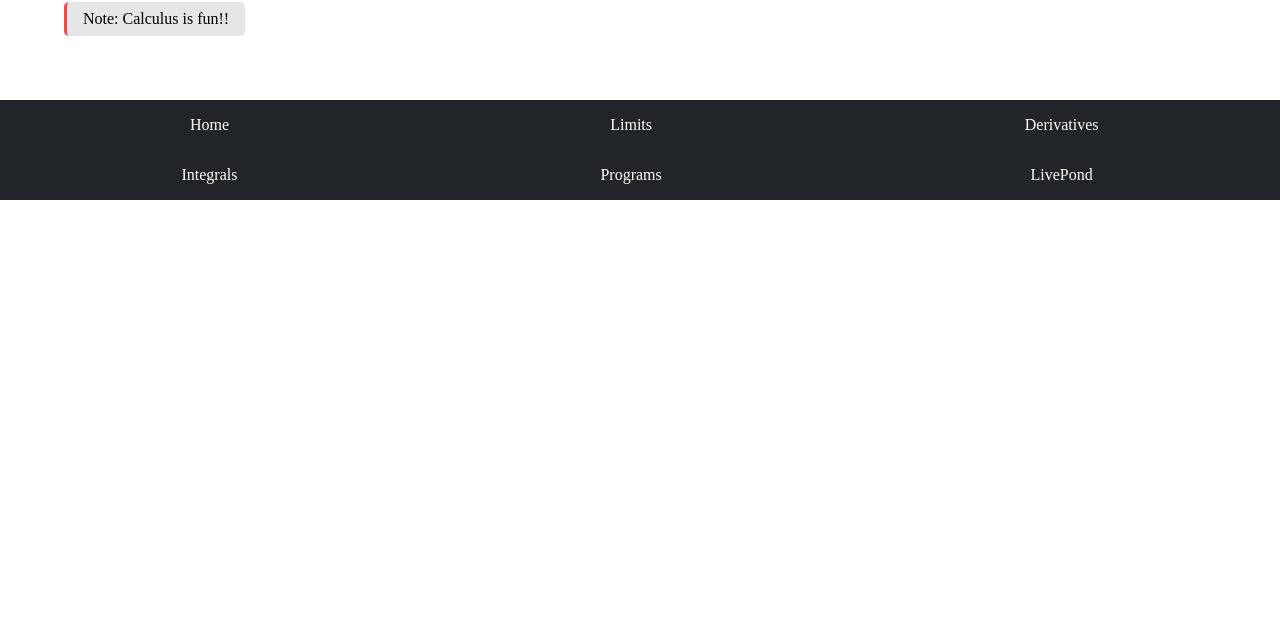
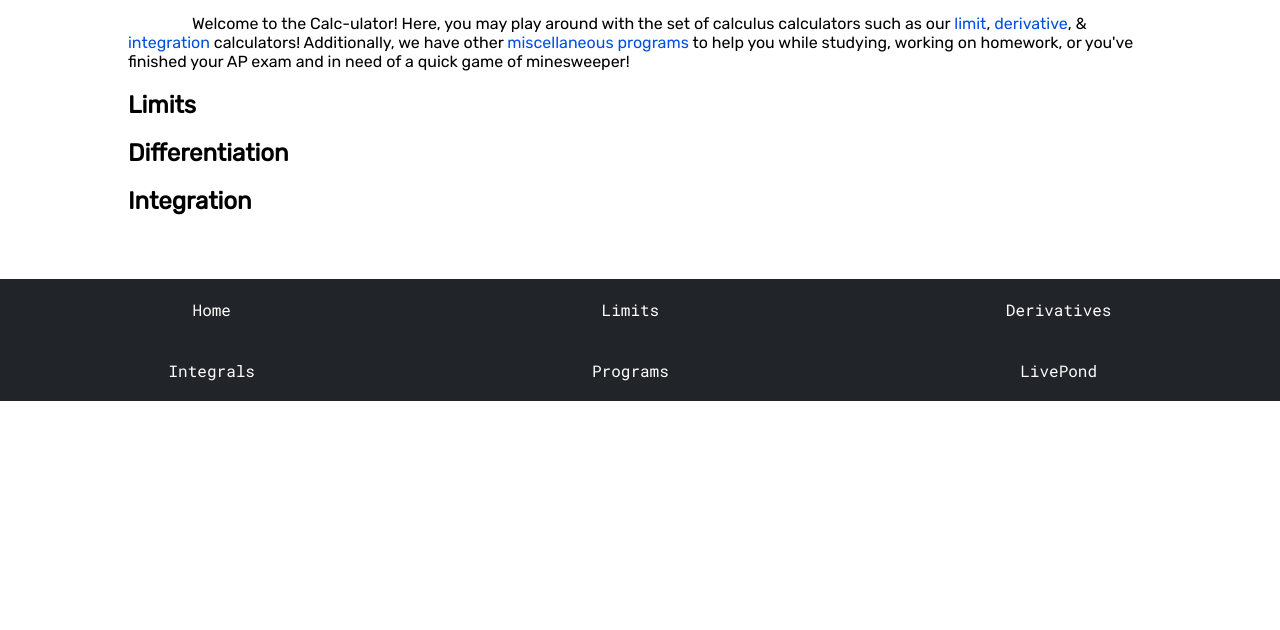
Before and after one commit to nJohnson02/calculus, a website: page public/index.html in a window 1280 px wide. Shown: the part 170-800 px from the top of the page. Drawn offline with nearby package versions, Linux system fonts and the light colour scheme.

Commit message:
homepage

```diff
--- a/public/index.html
+++ b/public/index.html
@@ -30,10 +30,30 @@
         </div>
     </nav>
     <main>
-        <h1>cAlCuLuS</h1>
-        <div class="note">
-            Note: Calculus is fun!!
-        </div>
+        <h1>AP Calculus AB</h1>
+        <p class="indent">
+            Welcome to the Calc-ulator! Here, you may play around with the set of
+            calculus calculators such as our
+            <a class="main-link" href="/limits">limit</a>,
+            <a class="main-link" href="/derivatives">derivative</a>, &
+            <a class="main-link" href="/integrals">integration</a>
+            calculators! Additionally, we have other
+            <a class="main-link" href="/programs">miscellaneous programs</a> to help
+            you while studying, working on homework, or you've finished your AP exam
+            and in need of a quick game of minesweeper!
+        </p>
+        <h2>Limits</h2>
+        <p>
+
+        </p>
+        <h2>Differentiation</h2>
+        <p>
+
+        </p>
+        <h2>Integration</h2>
+        <p>
+
+        </p>
     </main>
     <footer>
         <div class="foot-item">
--- a/public/scss/main.scss
+++ b/public/scss/main.scss
@@ -1,3 +1,6 @@
+
+@import url('https://fonts.googleapis.com/css?family=Rubik&display=swap');
+@import url('https://fonts.googleapis.com/css?family=Roboto+Mono&display=swap');
 
 $red: rgb(255, 67, 67);
 $white: rgb(230, 230, 230);
@@ -13,10 +16,12 @@ html, body {
 }
 
 main {
-    margin: 5%;
+    margin: 5% 10%;
+    font-family: 'Rubik', sans-serif;
 }
 
 nav {
+    font-family: 'Roboto Mono', monospace;
     padding: 0px 5%;
     background-color: $nav-col;
     box-shadow: 0px 0px 25px black;
@@ -33,12 +38,16 @@ nav, #nav-link-wrap {
 }
 
 #nav-title, .nav-item {
-    padding: 1em 2em;
+    padding: 1.25em 2.5em;
 }
 
 .nav-link {
     text-decoration: none;
     color: $link-col;
+}
+
+.indent {
+    text-indent: 4em;
 }
 
 .note {
@@ -47,6 +56,15 @@ nav, #nav-link-wrap {
     background-color: $white;
     padding: 0.5em 1em;
     width: fit-content;
+}
+
+.main-link {
+    text-decoration: none;
+    color: rgb(0, 79, 224);
+}
+
+.main-link:hover {
+    color: rgb(0, 62, 179);
 }
 
 @media screen and (max-width: 800px) {
@@ -74,6 +92,7 @@ nav, #nav-link-wrap {
 }
 
 footer {
+    font-family: 'Roboto Mono', monospace;
     display: grid;
     grid-template-columns: auto auto auto;
     grid-template-rows: auto auto auto;
@@ -83,7 +102,7 @@ footer {
 .foot-link {
     text-decoration: none;
     color: $link-col;
-    padding: 1em 2em;
+    padding: 1.25em 2.5em;
     display: block;
     margin: 0 auto;
     text-align: center;
```
Also changed, not shown: public/css/style.comp.css.
